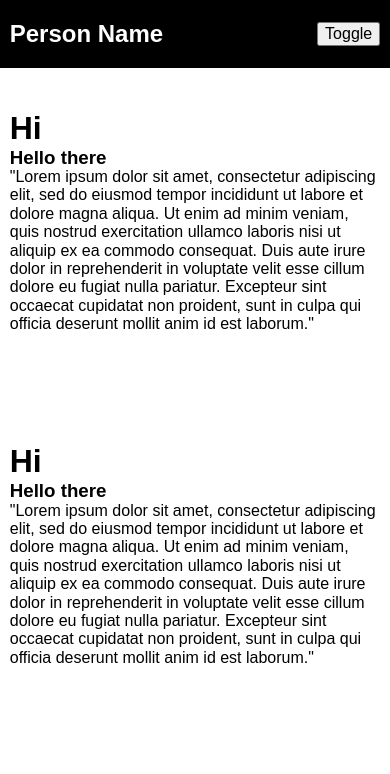
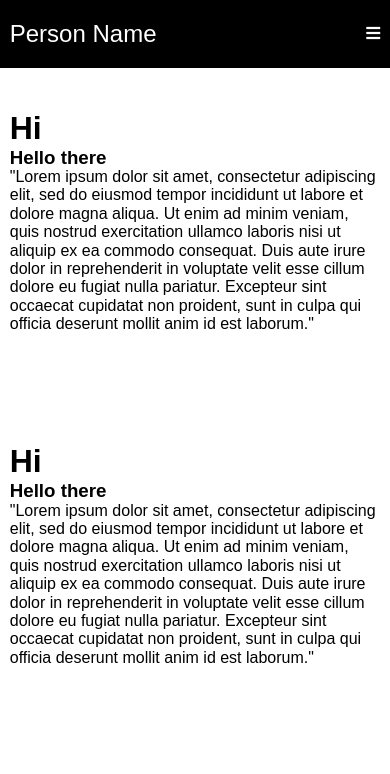
Before and after one commit to bootler/job-ready-pages, a plain HTML site: page Resume page/index.html in a window 390 px wide. Shown: the top 774 px of the page. Drawn offline with Linux system fonts and the light colour scheme; a web font is replaced by a local one.

Commit message:
ResunePage: add menu icons

```diff
--- a/Resume page/css/src/base.css
+++ b/Resume page/css/src/base.css
@@ -404,8 +404,9 @@ h1,h2,h3,h4,h5,h6,p,ul {
   margin: 0;
 }
 
-h1 {
+h2 {
   font-family: 'Muli',sans-serif;
+  font-weight: 400;
 }
 
 img {
--- a/Resume page/css/src/layout.css
+++ b/Resume page/css/src/layout.css
@@ -18,6 +18,10 @@ nav {
     color:white;
     width: 100%;
     height: 8vh;
+}
+
+nav a  {
+    color: white;
 }
 
 section {
--- a/Resume page/css/src/state.css
+++ b/Resume page/css/src/state.css
@@ -1,7 +1,7 @@
 /* Begin state-dependent styles */
 
 .show {
-    max-height: 30vh;
+    max-height: 50vh;
 }
 
 /* End state-dependent styles */
--- a/Resume page/index.html
+++ b/Resume page/index.html
@@ -11,6 +11,8 @@
     <title>Project Page 2: Resume Page></title>
 
     <link href="https://fonts.googleapis.com/css?family=Muli:400,400i,800,800i&display=swap" rel="stylesheet">
+    <link rel="stylesheet" href="https://use.fontawesome.com/releases/v5.8.2/css/all.css" integrity="sha384-oS3vJWv+0UjzBfQzYUhtDYW+Pj2yciDJxpsK1OYPAYjqT085Qq/1cq5FLXAZQ7Ay" crossorigin="anonymous">
+
 
     <link rel="stylesheet" href="css/src/base.css">
     <link rel="stylesheet" href="css/src/layout.css">
@@ -23,8 +25,12 @@
 
     <nav>
         <div id="hor-nav-container">
-            <h2 class="dt-hidden">Person Name</h2>
-            <button class="dt-hidden" id="menu-toggle" onclick="toggleCollapse()">Toggle</button>
+            <h2 class="dt-hidden" style="font-family: 'Muli',sans-serif; font-weight: 400;">Person Name</h2>
+            <span>
+                <a href="#" onclick="toggleCollapse()">
+                    <i class="dt-hidden fas fa-bars" id="menu-toggle"></i>
+                </a>
+            </span>
         </div>
         <div class="collapsible" style="background-color: black">
             <img src="images/blue.png" class="circle-frame gray-border mb-hidden" alt="IMAGE" id="headshot"></img>
```
